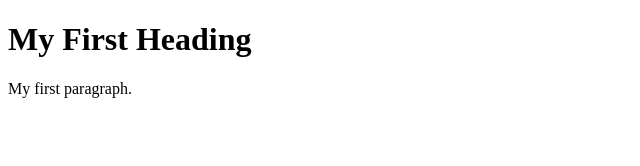
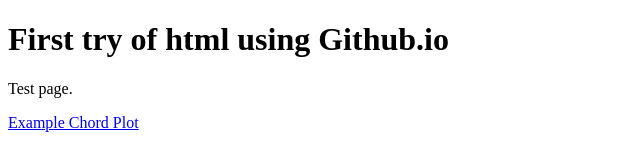
Before and after one commit to AlexanderEast/AlexanderEast.github.io, a plain HTML site: page index.html in a window 1280 px wide. Shown: the whole page, without its empty margins (0-640 px from the left). Drawn offline with Linux system fonts and the light colour scheme.

Commit message:
Update index.html
Added link and updated text

```diff
--- a/index.html
+++ b/index.html
@@ -1,12 +1,14 @@
 <!DOCTYPE html>
 <html>
 <head>
-<title>Page Title</title>
+<title>Page Title Here</title>
 </head>
 <body>
 
-<h1>My First Heading</h1>
-<p>My first paragraph.</p>
+<h1>First try of html using Github.io</h1>
+<p>Test page.</p>
+
+<a href="https://alexandereast.github.io/examplechordplot.html">Example Chord Plot</a>
 
 </body>
 </html>
```
